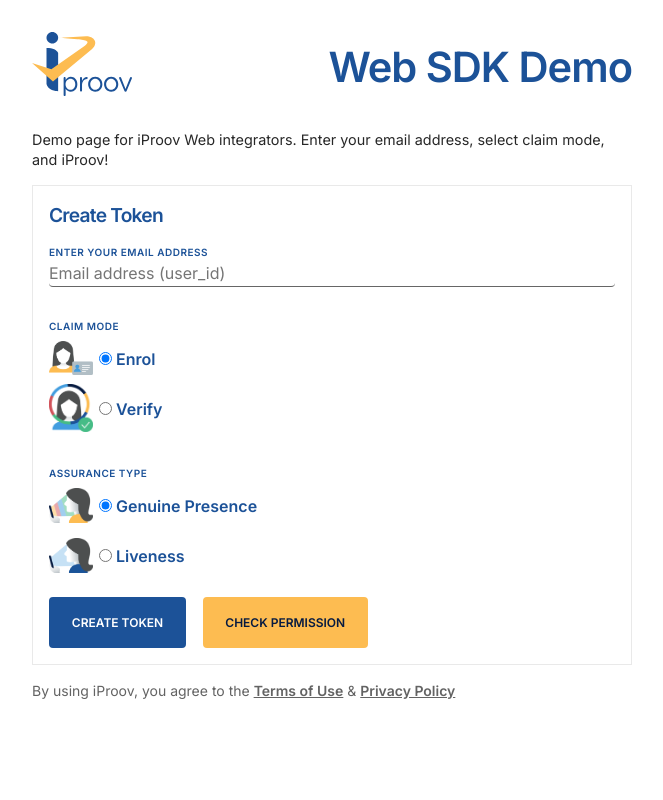
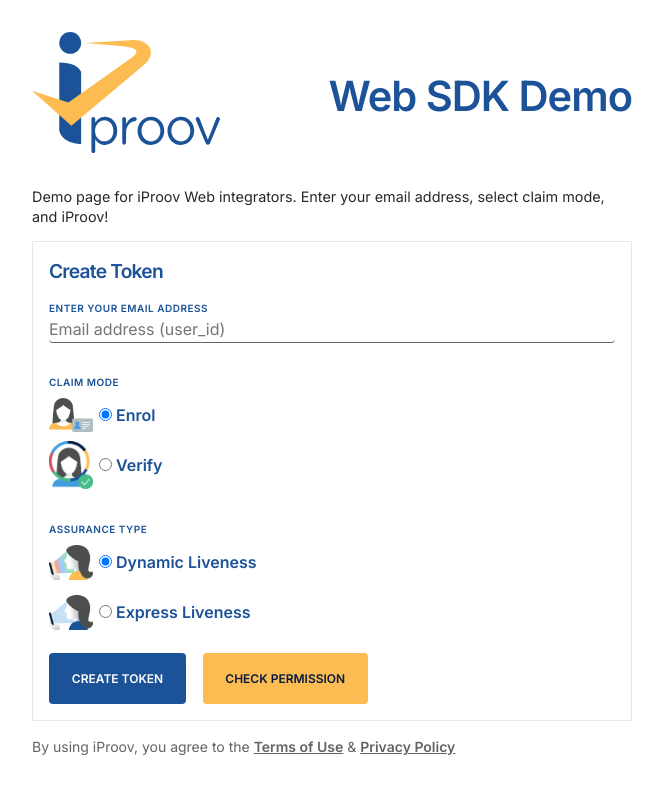
Before and after one commit to iProov/web, a PHP site: page /demo/src/static/index.html in a window 1280 px wide. Shown: the whole page, without its empty margins (308-971 px from the left). Run offline with PHP 8.4, Linux system fonts and the light colour scheme.

Commit message:
Updating demo to version on web-src

```diff
--- a/demo/src/static/css/main.css
+++ b/demo/src/static/css/main.css
@@ -221,6 +221,13 @@ header a:active {
 header .logo {
   margin-right: 1rem;
   flex: 1;
+  width: 188px;
+}
+
+@media screen and (max-width: 500px) {
+  header h1 {
+    flex-direction: column;
+  }
 }
 
 h2 {
@@ -368,7 +375,10 @@ button {
   outline: 0;
   text-align: center;
   text-decoration: none;
-  transition: background-color 0.3s ease-in-out, border-color 0.3s ease-in-out, color 0.3s ease-in-out,
+  transition:
+    background-color 0.3s ease-in-out,
+    border-color 0.3s ease-in-out,
+    color 0.3s ease-in-out,
     opacity 0.3s ease-in-out;
 }
 
--- a/demo/src/static/index.html
+++ b/demo/src/static/index.html
@@ -6,8 +6,8 @@
     <meta name="description" content="" />
     <meta name="viewport" content="width=device-width, initial-scale=1" />
 
-    <link rel="apple-touch-icon" href="favicon.png" />
-    <link rel="icon" href="favicon.png" />
+    <link rel="apple-touch-icon" href="favicon.ico" />
+    <link rel="icon" href="favicon.ico" />
 
     <link rel="preconnect" href="https://fonts.gstatic.com" />
     <link href="https://fonts.googleapis.com/css2?family=Inter:wght@400;600&display=swap" rel="stylesheet" />
@@ -106,11 +106,11 @@
             <legend>Assurance Type</legend>
             <label class="assurance assurance--genuine_presence">
               <input type="radio" name="assurance_type" value="genuine_presence" checked />
-              <span>Genuine Presence</span>
+              <span>Dynamic Liveness</span>
             </label>
             <label class="assurance assurance--liveness">
               <input type="radio" name="assurance_type" value="liveness" />
-              <span>Liveness</span>
+              <span>Express Liveness</span>
             </label>
           </fieldset>
         </div>
```
Also changed, not shown: demo/src/static/favicon.ico (added), demo/src/static/favicon.png (deleted).
